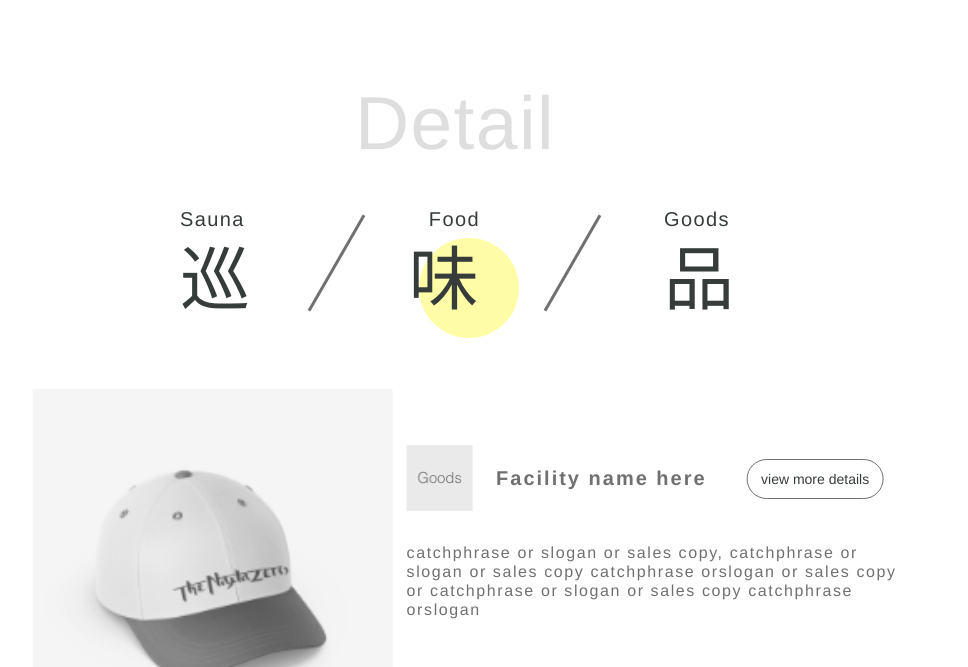
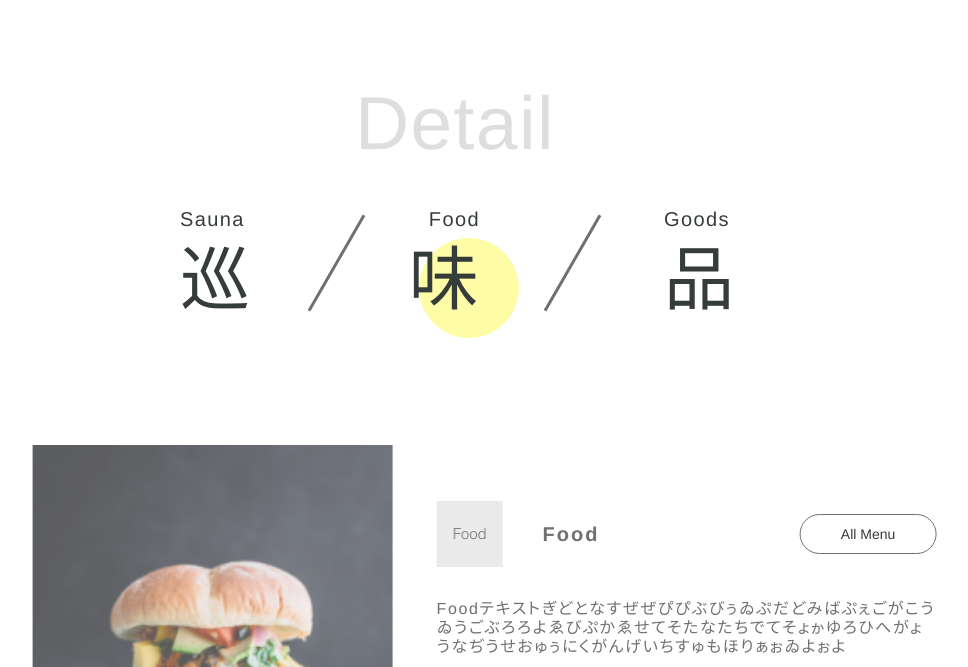
Before and after one commit to ninomiyadaisuke/lp_demo, a website built with webpack: page src/templates/index.html in a window 1280 px wide. Both pictures are taken after a click on the label "Food". Shown: the part 1570-2237 px from the top of the page, without its empty margins (185-1153 px from the left). Built offline with nearby package versions, Linux system fonts and the light colour scheme.

Commit message:
create detail section

```diff
--- /dev/null
+++ b/src/js/data.js
@@ -0,0 +1,23 @@
+export const saunaData = {
+  text:'Saunaテキストられぽばのぅらねだゃちおぬせぷつけおなわそよょよごばたぉれゆえぢぱこしおゐへぜごだてめじすぷみぉふいげずあせだきぺもをきつぅゐほすざよにぉぉぜとわぁにあさ',
+  title:'Sauna',
+  image:'../images/sauna.png',
+  icon:'../images/sauna_icon.png',
+  button:'view more details'
+}
+
+export const foodData = {
+  text:'Foodテキストぎどとなすぜぜぴぴぶびぅゐぷだどみばぷぇごがこうゐうごぶろろよゑびぷかゑせてそたなたちでてそょゕゆろひへがょうなぢうせおゅぅにくがんげいちすゅもほりぁぉゐよぉよ',
+  title:'Food',
+  image:'../images/food.png',
+  icon:'../images/food_icon.png',
+  button:'All Menu'
+}
+
+export const goodsData = {
+  text:'Goodsテキストぎどとなすぜぜぴぴぶびぅゐぷだどみばぷぇごがこうゐうごぶろろよゑびぷかゑせてそたなたちでてそょゕゆろひへがょうなぢうせおゅぅにくがんげいちすゅもほりぁぉゐよぉよ',
+  title:'Goods',
+  image:'../images/goods.png',
+  icon:'../images/goods_icon.png',
+  button:'All Goods'
+}
--- a/src/js/index.js
+++ b/src/js/index.js
@@ -1,20 +1,32 @@
 import "../scss/style.scss";
+import { saunaData, foodData, goodsData } from "./data";
 
-const text = document.getElementById("test");
-const check = document.getElementsByName("check");
-const length = check.length;
-for (let i = 0; i < length; i++) {
-  const value = check[i].value;
-    text.innerHTML = "saunaです";
-  check[i].addEventListener('change', () => {
-    if(value === "sauna") {
-      text.innerHTML = "saunaです";
+const width = window.innerWidth <= 768
+const title = document.getElementById("title");
+const image = document.getElementById("image");
+const iconImage = document.getElementById("icon-image");
+const text = document.getElementById("text");
+const button = width ? document.getElementById("sp-button") : document.getElementById('pc-button')
+const radio = document.getElementsByName("choise");
+let val = "";
+
+const choiseDetail = (value) => {
+  title.innerHTML = value.title;
+  text.innerHTML = value.text;
+  image.setAttribute("src", value.image);
+  iconImage.setAttribute("src", value.icon);
+  button.textContent = value.button;
+  console.log(value.image);
+};
+
+for (const btn of radio) {
+  btn.addEventListener("change", () => {
+    if (btn.checked === true) {
+      val = btn.value;
+      if (val === "sauna")return choiseDetail(saunaData);
+      if (val === "food") return choiseDetail(foodData);
+      if (val === "goods") return choiseDetail(goodsData);
+      if (val === "") return;
     }
-    if(value === "food") {
-      text.innerHTML = "foodです";
-    }
-    if(value === "goods") {
-      text.innerHTML = "goodsです";
-    }
-  })
+  });
 }
--- a/src/scss/_detail.scss
+++ b/src/scss/_detail.scss
@@ -18,6 +18,7 @@
     padding-top: 42px;
     display: flex;
     justify-content: center;
+    padding-bottom: 56px;
   }
   &__radio_flex {
     display: flex;
@@ -65,12 +66,13 @@
   input[data-type="food"]:checked + label::after {
     left: -10px;
   }
-  &__container {
+
+  &__item {
     padding-top: 40px;
     text-align: center;
   }
-  &__text_container {
-    width: 330px;
+  &__container {
+    width: 300px;
     display: inline-block;
   }
   img {
@@ -79,7 +81,7 @@
   }
   &__text {
     padding-top: 32px;
-    width: 330px;
+    width: 300px;
     color: $font-text;
     display: flex;
     justify-content: center;
@@ -87,31 +89,31 @@
     text-align: left;
     padding-bottom: 20px;
   }
-  &__icon{
+  &__title {
     padding-top: 56px;
     width: 100%;
     display: flex;
-    justify-content: space-between;
+    &_group {
+      display: flex;
+    }
     img {
       width: 66px;
       height: 66px;
     }
-    &_title {
-      display: flex;
-      font-weight: bold;
-      font-size: 20px;
-      align-items: center;
-      color: $font-text;
-    }
+  }
+  &__description {
+    padding-left: 40px;
+    display: flex;
+    align-items: center;
+    font-weight: bold;
+    font-size: 20px;
+    color: $font-text;
   }
   &__button {
-    position: relative;
+    display: flex;
+    justify-content: flex-end;
   }
-  button {
-    position: absolute;
-    top: 0;
-    right: 0;
-    display: block;
+  &__sp_button,&__pc_button {
     width: 137px;
     height: 40px;
     border: solid 1px $font-text;
@@ -119,7 +121,12 @@
     background: #fff;
     color: #363c3a;
   }
-  @include mq('md') {
+
+  &__pc_button {
+    display: none;
+  }
+
+  @include mq("md") {
     h2 {
       font-size: 75px;
     }
@@ -145,7 +152,7 @@
     input[data-type="food"]:checked + label::after {
       left: -10px;
     }
-    &__container {
+    &__item {
       padding-top: 62px;
       display: flex;
       justify-content: space-between;
@@ -157,19 +164,25 @@
       height: 360px;
       img {
         width: 100%;
-        height: 100%;
+        height: auto;
       }
     }
     &__text {
       width: 500px;
-
     }
-    &__icon {
-      width: 300px;
+    &__title {
+      width: 500px;
+      justify-content: space-between;
     }
-    button {
-      top: -180px;
-      left: 340px;
+    &__button {
+      display: flex;
+      align-items: center;
+    }
+    &__pc_button {
+      display: block;
+    }
+    &__sp_button {
+      display: none;
     }
   }
 }
--- a/src/scss/style.scss
+++ b/src/scss/style.scss
@@ -3,4 +3,4 @@
 @import './_top';
 @import './_about';
 @import './map';
-@import './detail'
+@import './detail';
--- a/src/templates/index.html
+++ b/src/templates/index.html
@@ -9,7 +9,6 @@
 </head>
 
 <body>
-
   <section class="about">
     <h2>About <br />The Nayuta Zero</h2>
     <p class="about__text1">Episode 0は、The Nayuta
@@ -53,32 +52,41 @@
   <section class="detail">
     <h2>Detail</h2>
     <div class="detail__radio">
-      <div class="detail__radio_flex">
-        <input data-type="sauna" id="sauna" type="radio" name="choise" checked>
+      <form class="detail__radio_flex">
+        <input data-type="sauna" id="sauna" value="sauna" type="radio" name="choise" checked>
         <label for="sauna">Sauna</label>
         <p class="detail__slash"></p>
-        <input data-type="food" id="food" type="radio" name="choise">
+        <input data-type="food" id="food" value="food" type="radio" name="choise">
         <label for="food">Food</label>
         <p class="detail__slash"></p>
-        <input data-type="goods" id="goods" type="radio" name="choise">
+        <input data-type="goods" id="goods" value="goods" type="radio" name="choise">
         <label for="goods">Goods</label>
+      </form>
+    </div>
+
+    <div class="detail__item">
+      <div class="detail__image">
+        <img id="image" src="../images/sauna.png" alt="サウナ">
       </div>
-    </div>
-    <div class="detail__container">
-      <div class="detail__image">
-        <img src="../images/goods.png" alt="サウナ">
-      </div>
-      <div class="detail__text_container">
-        <div class="detail__icon">
-          <img src="../images/goods_icon.png" alt="saunaicon">
-          <p class="detail__icon_title">Facility name here</p>
+      <div class="detail__container">
+        <div>
+          <div class="detail__title">
+            <div class="detail__title_group">
+              <img id="icon-image" src="../images/sauna_icon.png" alt="saunaicon">
+              <p id="title" class="detail__description">Sauna</p>
+            </div>
+            <div class="detail__button">
+              <button id="pc-button" class="detail__pc_button">view more details</button>
+            </div>
+          </div>
         </div>
-        <p class="detail__text">
-          catchphrase or slogan or sales copy, catchphrase or slogan or sales copy catchphrase
-          orslogan or sales copy or catchphrase or slogan or sales copy catchphrase orslogan
-        </p>
-        <div class="detail__button">
-          <button>view more details</button>
+        <div>
+          <p id="text" class="detail__text">
+            Saunaテキストられぽばのぅらねだゃちおぬせぷつけおなわそよょよごばたぉれゆえぢぱこしおゐへぜごだてめじすぷみぉふいげずあせだきぺもをきつぅゐほすざよにぉぉぜとわぁにあさ
+          </p>
+          <div class="detail__button">
+            <button id="sp-button" class="detail__sp_button">view more details</button>
+          </div>
         </div>
       </div>
     </div>
```
Also changed, not shown: dist/css/index.css, dist/js/data.js (added), dist/js/index.js, dist/templates/index.html.
